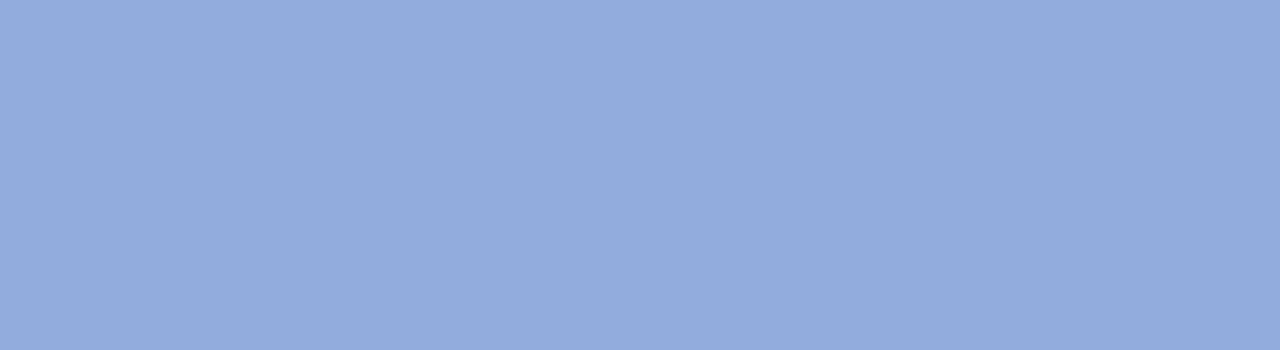
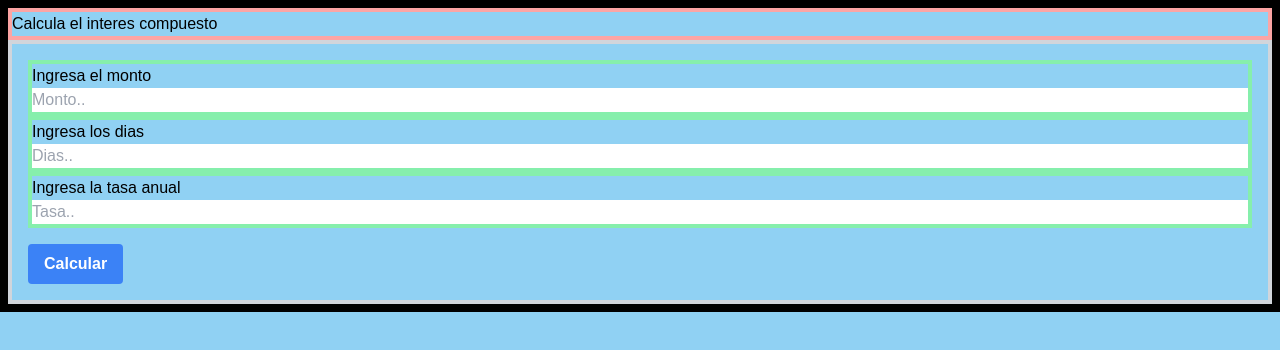
Before and after one commit to gerogallinger/creditCardManager, a React (Create React App) app: page /calcu-int-comp in a window 1280 px wide. Before the commit this address had no page. Shown: the top 350 px of the page. Built offline with nearby package versions, Linux system fonts and the light colour scheme.

Commit message:
Calcu interes compuesto funcionando

```diff
--- a/src/App.css
+++ b/src/App.css
@@ -3,9 +3,9 @@
 
 }
 *{
-  background-color: #91acdd;
+  background-color: #90D1F3;
   font-family: 'Raleway', sans-serif;
-font-family: 'Young Serif', serif;
+  /* font-family: 'Young Serif', serif; */
 }
 
 .App-logo {
--- a/src/App.jsx
+++ b/src/App.jsx
@@ -6,6 +6,7 @@ import Temperatura from './components/Temperatura';
 import Formulario from './components/Formulario'
 import Registrador from './components/Registrador';
 import SignIn from './components/SignIn';
+import InteresCompuesto from './components/interesCompuesto';
 
 import React, { Fragment, useState } from 'react';
 import {
@@ -32,6 +33,8 @@ function App() {
 
         <Route path="/inicio-sesion" Component={SignIn} />
         <Route path="/crear-usuario" Component={SignUp} />
+        <Route path="/calcu-int-comp" Component={InteresCompuesto} />
+
       </Routes>
 
     </BrowserRouter>
--- a/src/components/SignIn.jsx
+++ b/src/components/SignIn.jsx
@@ -20,20 +20,6 @@ import { useNavigate } from 'react-router-dom';
 
 
 
-function Copyright(props) {
-    return (
-        <Typography variant="body2" color="text.secondary" align="center" {...props}>
-            {'Copyright © '}
-            <Link color="inherit" href="https://mui.com/">
-                Your Website
-            </Link>{' '}
-            {new Date().getFullYear()}
-            {'.'}
-        </Typography>
-    );
-}
-
-// TODO remove, this demo shouldn't need to reset the theme.
 
 
 export default function SignIn() {
@@ -87,25 +73,25 @@ export default function SignIn() {
     }
 
     return (
-        <ThemeProvider theme={defaultTheme}>
-            <Container component="main" maxWidth="xs">
-                <CssBaseline />
-                <Box
+        <div >
+            <div component="main" maxWidth="xs">
+
+                <div
                     sx={{
                         marginTop: 8,
                         display: 'flex',
                         flexDirection: 'column',
-                        alignItems: 'center',
+                        alignItems: 'center'
                     }}
                 >
-                    <Avatar sx={{ m: 1, bgcolor: 'secondary.main' }}>
-                        {/* <LockOutlinedIcon /> */}
-                    </Avatar>
-                    <Typography component="h1" variant="h5">
-                        Inicia Sesion
-                    </Typography>
-                    <Box component="form" onSubmit={redirigir} noValidate sx={{ mt: 1 }}>
-                        <TextField
+                    {/* Aca poner un icono de una persona */}
+                    <span component="h1" variant="h5">
+                        Iniciar Sesion!
+                    </span>
+                    <div className='container'>
+
+                        <form component="form" onSubmit={redirigir} noValidate sx={{ mt: 1 }}>
+                            <input
                                 value={mail}
                                 margin="normal"
                                 required
@@ -115,7 +101,7 @@ export default function SignIn() {
                                 name="email"
                                 autoComplete="email"
                                 autoFocus />
-                        <TextField
+                            <input
                                 value={password}
                                 margin="normal"
                                 required
@@ -126,33 +112,34 @@ export default function SignIn() {
                                 id="password"
                                 autoComplete="current-password"
                             />
-                        <FormControlLabel
-                            control={<Checkbox value="remember" color="primary" />}
-                            label="Recordarme"
-                        />
-                        <Button
+                            <input
+                                type='checkbox'
+                                label="Recordarme" />
+                            <input
                                 type="submit"
                                 fullWidth
                                 variant="contained"
-                            sx={{ mt: 3, mb: 2 }}>
-                            Iniciar Sesion
-                        </Button>
-                        <Grid container>
-                            <Grid item xs>
-                                <Link href="#" variant="body2">
+                                value="Iniciar Sesion"
+                                sx={{ mt: 3, mb: 2 }}
+                            />
+
+                        </form>
+                    </div>
+                    <div >
+                        <div >
+                            <a href="#" variant="body2">
                                 Olvidaste tu constraseña?
-                                </Link>
-                            </Grid>
-                            <Grid item>
-                                <Link href="/crear-usuario" variant="body2">
+                            </a>
+                        </div>
+                        <div >
+                            <a href="/crear-usuario" variant="body2">
                                 {"No tienes una cuenta? Crear una"}
-                                </Link>
-                            </Grid>
-                        </Grid>
-                    </Box>
-                </Box>
-                {/* <Copyright sx={{ mt: 8, mb: 4 }} /> */}
-            </Container>
-        </ThemeProvider>
+                            </a>
+                        </div>
+                    </div>
+                </div>
+
+            </div>
+        </div>
     );
 }
--- /dev/null
+++ b/src/components/interesCompuesto.jsx
@@ -0,0 +1,92 @@
+import React, { Fragment, useState, useEffect } from 'react';
+
+const InteresCompuesto = () => {
+
+    const [montoInicial, setMontoInicial] = useState('')
+    const [cantDias, setCantDias] = useState('')
+    const [tasaMensual, setTasaMensual] = useState('')
+    const [tasaAnual, setTasaAnual] = useState('')
+    const [tasaDiaria, setTasaDiaria] = useState('')
+    const [montoFinal, setMontoFinal] = useState('')
+    const [aux, setAux] = useState('')
+
+
+
+    const [dias, setDias] = useState('');
+    const [monto, setMonto] = useState('');
+    const [tasa, setTasa] = useState('');
+
+
+    const calcularIngresoFinal = (e) => {
+        e.preventDefault()
+
+        setAux(montoInicial)
+        const interes = montoInicial * Math.pow((1 + (tasaAnual / 365) / 100), cantDias);
+
+        console.log("El monto final es: " + interes.toFixed(2));
+        alert(`El interés compuesto es: ${interes.toFixed(2)}`);
+
+    }
+
+
+
+    return (
+
+
+
+
+        <>
+            <div className="border-8 border-black">
+                <div className='border-4 border-red-300'>
+                    <h2 className=''>
+                        Calcula el interes compuesto
+                    </h2>
+                </div>
+                <div className='grid-cols-1 p-4 border-4 border-gray-300'>
+                    <form onSubmit={calcularIngresoFinal}>
+                        <div className='border-4 border-green-300 align-sub flex flex-col'>
+                            <label htmlFor="montoIngreso"> Ingresa el monto </label>
+                            <input
+                                id="montoInicial"
+                                type="number"
+                                className='bg-white'
+                                placeholder='Monto..'
+                                value={montoInicial}
+                                onChange={(e) => { setMontoInicial(e.target.value) }}
+                            />
+                        </div>
+                        <div className='border-4 border-green-300 flex flex-col'>
+                            <label htmlFor="montoIngreso"> Ingresa los dias </label>
+                            <input
+                                id="cantDias"
+                                type="number"
+                                className='bg-white'
+                                placeholder='Dias..'
+                                value={cantDias}
+                                onChange={(e) => { setCantDias(e.target.value) }}
+                            />
+                        </div>
+                        <div className='border-4 border-green-300 flex flex-col'>
+                            <label htmlFor="montoIngreso"> Ingresa la tasa anual </label>
+                            <input
+                                id="tasaAnual"
+                                type="number"
+                                className='bg-white'
+                                placeholder='Tasa..'
+                                value={tasaAnual}
+                                onChange={(e) => { setTasaAnual(e.target.value) }}
+                            />
+                        </div>
+                        <button type="submit"
+                            className='mx-auto mt-4 bg-blue-500 hover:bg-blue-700 text-white font-bold py-2 px-4 rounded'>
+                            Calcular
+                        </button>
+                    </form>
+                </div>
+            </div>
+
+        </>
+    );
+}
+
+export default InteresCompuesto;
--- a/src/components/listaOpciones.jsx
+++ b/src/components/listaOpciones.jsx
@@ -32,6 +32,11 @@ const ListaOpciones = () => {
                             Registrar un pago con tarjeta de Credito
                         </button>
                     </Link>
+                    <Link to="/calcu-int-comp" className="border-4 mt-4 w-full text-center">
+                        <button className='button-option-list'>
+                            Calculadora de interes compuesto
+                        </button>
+                    </Link>
                 </div>
             </div>
 
```
Lines whose indentation alone changed are shown as unchanged.
